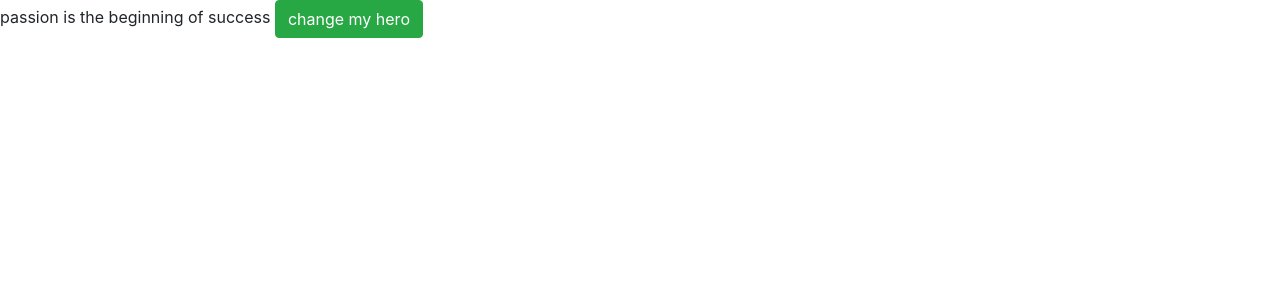
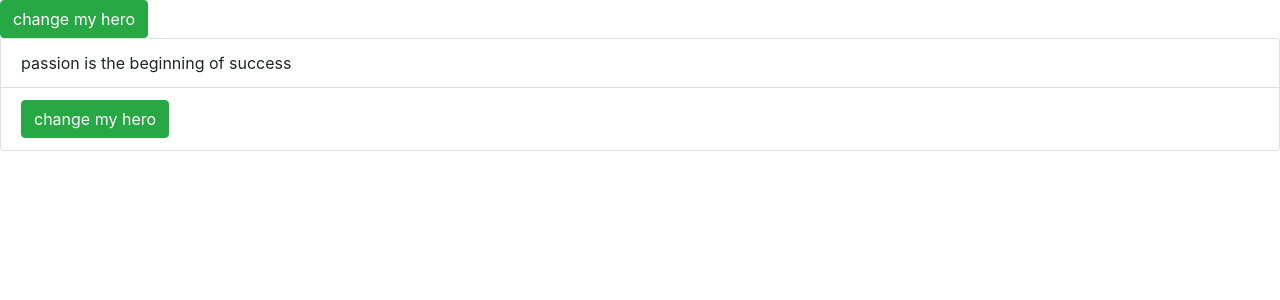
Before and after one commit to EnockOMONDI/QUOTES, an Angular app: page / in a window 1280 px wide. Shown: the top 300 px of the page. Built offline with nearby package versions, Linux system fonts and the light colour scheme.

Commit message:
added a list

```diff
--- a/src/app/motivational-quotes/motivational-quotes.component.html
+++ b/src/app/motivational-quotes/motivational-quotes.component.html
@@ -7,7 +7,11 @@
   <title>QUOTES</title>
 </head>
 <body>
-{{quote1}}
+
 <button class="btn btn-success"  type="button" name="button" (click) = "changehero()">change my hero </button>
+<ul class="list-group">
+  <li class="list-group-item">{{quote1}}</li>
+  <li class="list-group-item"><button class="btn btn-success"  type="button" name="button" (click) = "changehero()">change my hero </button></li>
+</ul>
 </body>
 </html>
```
